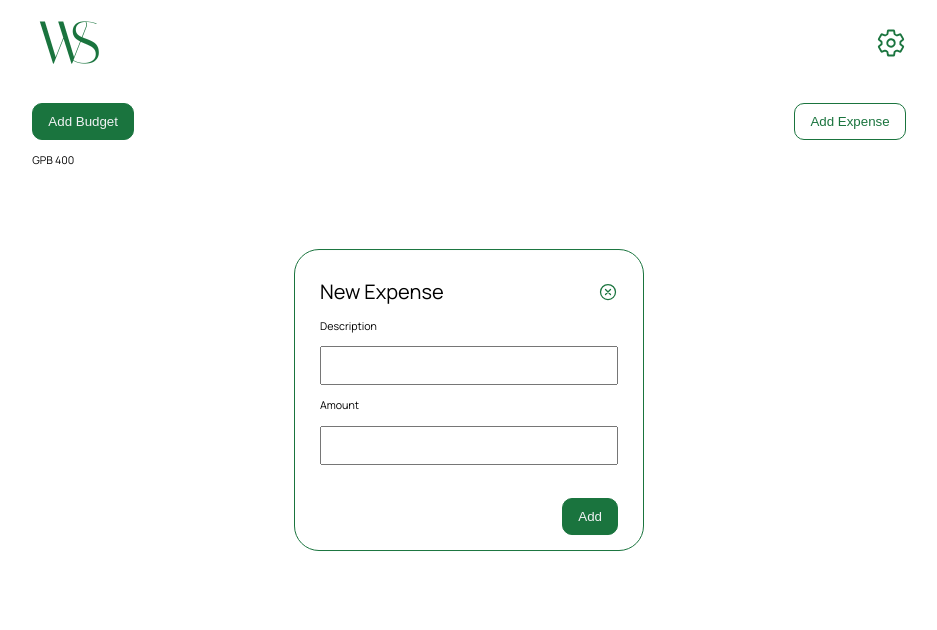
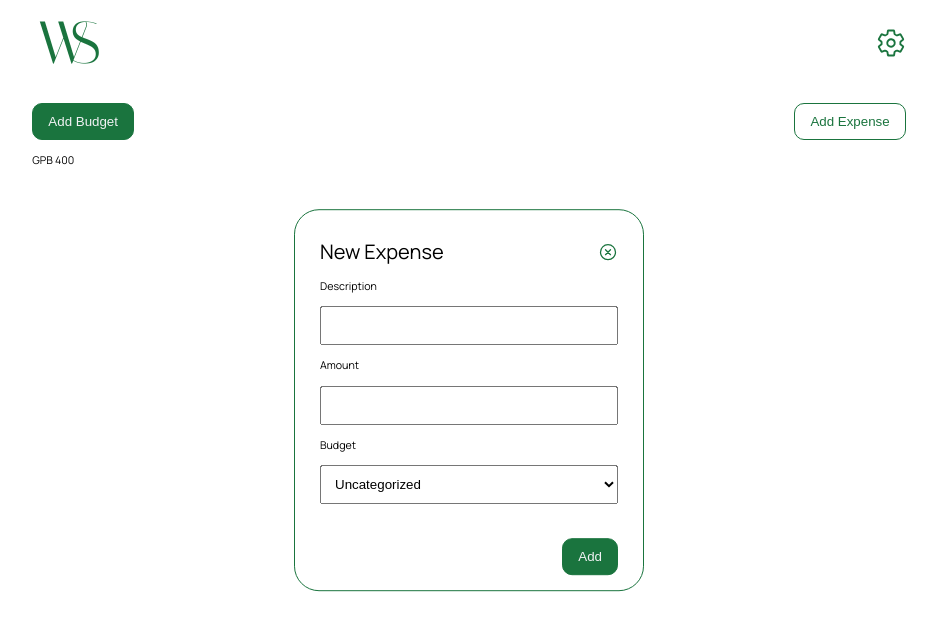
Before and after one commit to claudiugubernu/wise-spendings, a React (Create React App) app: page / in a window 1280 px wide. Both pictures are taken after a click on the element "Add Expense". Shown: the top 630 px of the page, without its empty margins (171-1108 px from the left). Built offline with nearby package versions, Linux system fonts and the light colour scheme.

Commit message:
add budget & add expense functionality complete

```diff
--- a/src/components/AddBudgetModal/AddBudgetModal.js
+++ b/src/components/AddBudgetModal/AddBudgetModal.js
@@ -40,7 +40,11 @@ const AddBudgetModal = ({ show, handleClose }) => {
             />
           </div>
           <div className="flex justify-end mt-50">
-            <Button content={langTerms(lang, "Add")} variant={"btn-primary"} />
+            <Button
+              type={"submit"}
+              content={langTerms(lang, "Add")}
+              variant={"btn-primary"}
+            />
           </div>
         </div>
       </form>
--- a/src/components/AddExpenseModal/AddExpenseModal.js
+++ b/src/components/AddExpenseModal/AddExpenseModal.js
@@ -2,16 +2,19 @@ import { useRef } from "react";
 import { IoCloseCircleOutline } from "react-icons/io5";
 import Button from "../Button/Button";
 import { langTerms } from "../../static/langTerms";
-import { useAppContext } from "../../context/AppContext";
+import {
+  useAppContext,
+  UNCATEGORIZED_BUDGET_ID,
+} from "../../context/AppContext";
 
 const AddExpenseModal = ({ show, handleClose }) => {
   const descriptionRef = useRef();
   const amountRef = useRef();
   const budgetIdRef = useRef();
-  const { addExpenses, budgets, lang } = useAppContext();
+  const { addExpense, budgets, lang } = useAppContext();
   const handleSubmit = (e) => {
     e.preventDefault();
-    addExpenses({
+    addExpense({
       description: descriptionRef.current.value,
       amount: parseFloat(amountRef.current.value),
       budgetId: budgetIdRef.current.value,
@@ -43,8 +46,25 @@ const AddExpenseModal = ({ show, handleClose }) => {
               step={0.01}
             />
           </div>
+          <div className="form-row mb-20 flex flex-column v-gap-20">
+            <label htmlFor="budgetId">{langTerms(lang, "Budget")}</label>
+            <select defaultValue={UNCATEGORIZED_BUDGET_ID} ref={budgetIdRef}>
+              <option id={UNCATEGORIZED_BUDGET_ID}>
+                {langTerms(lang, "Uncategorized")}
+              </option>
+              {budgets.map((budget) => (
+                <option key={budget.id} value={budget.id}>
+                  {budget.name}
+                </option>
+              ))}
+            </select>
+          </div>
           <div className="flex justify-end mt-50">
-            <Button content={langTerms(lang, "Add")} variant={"btn-primary"} />
+            <Button
+              type={"submit"}
+              content={langTerms(lang, "Add")}
+              variant={"btn-primary"}
+            />
           </div>
         </div>
       </form>
--- a/src/components/Button/Button.js
+++ b/src/components/Button/Button.js
@@ -1,6 +1,6 @@
-const Button = ({ variant, content }) => {
+const Button = ({ variant, content, type }) => {
   return (
-    <button type="button" className={`btn ${variant}`}>
+    <button type={type ? type : "button"} className={`btn ${variant}`}>
       {content}
     </button>
   );
--- a/src/static/langTerms.js
+++ b/src/static/langTerms.js
@@ -119,6 +119,20 @@ export function langTerms($language, $term) {
         ro: "Sumă",
       },
     },
+    {
+      term: "Budget",
+      lang: {
+        en: "Budget",
+        ro: "Buget",
+      },
+    },
+    {
+      term: "Uncategorized",
+      lang: {
+        en: "Uncategorized",
+        ro: "Nici o categorie",
+      },
+    },
   ];
   // Filter the array and return the result
   function filterIt(array, value, key) {
```
